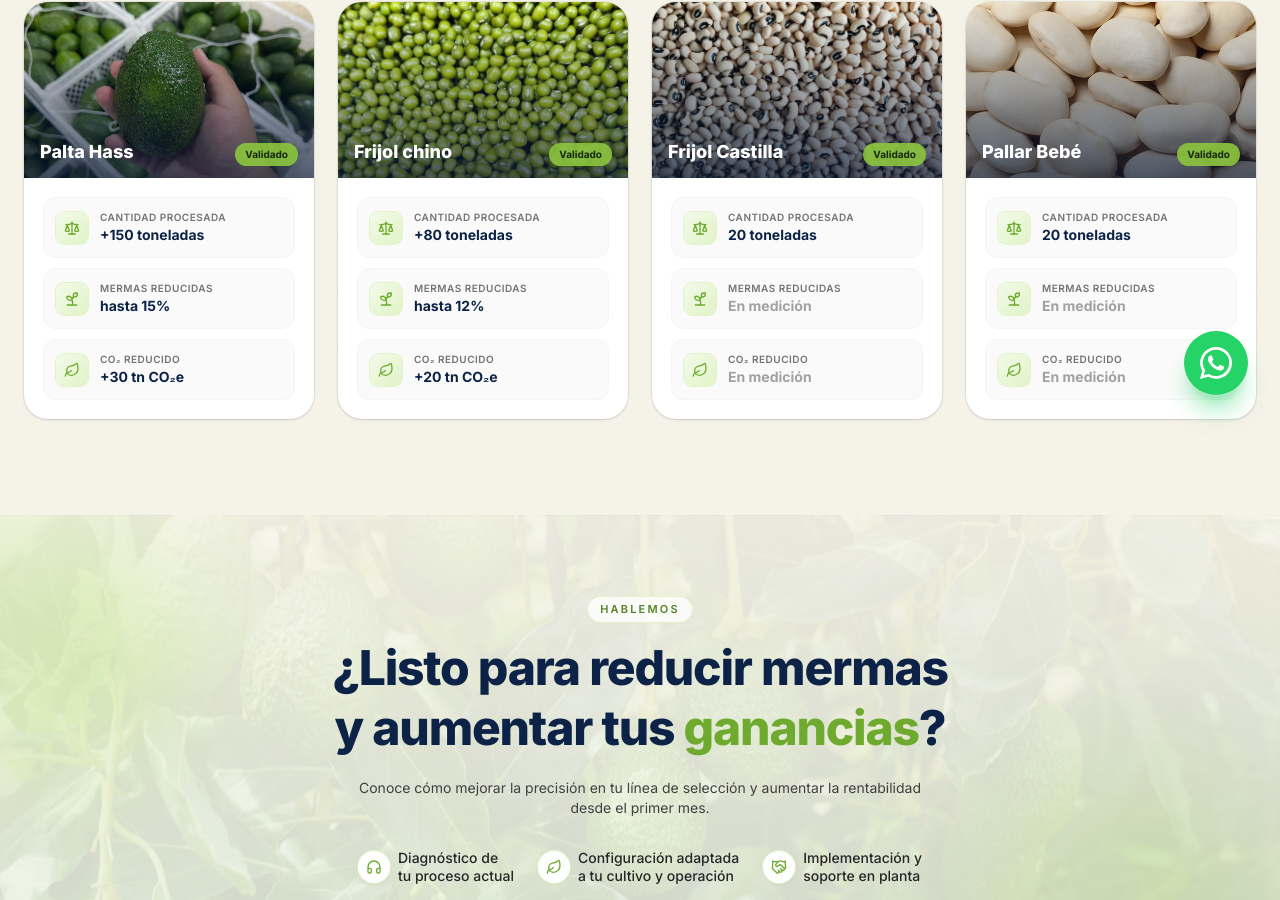
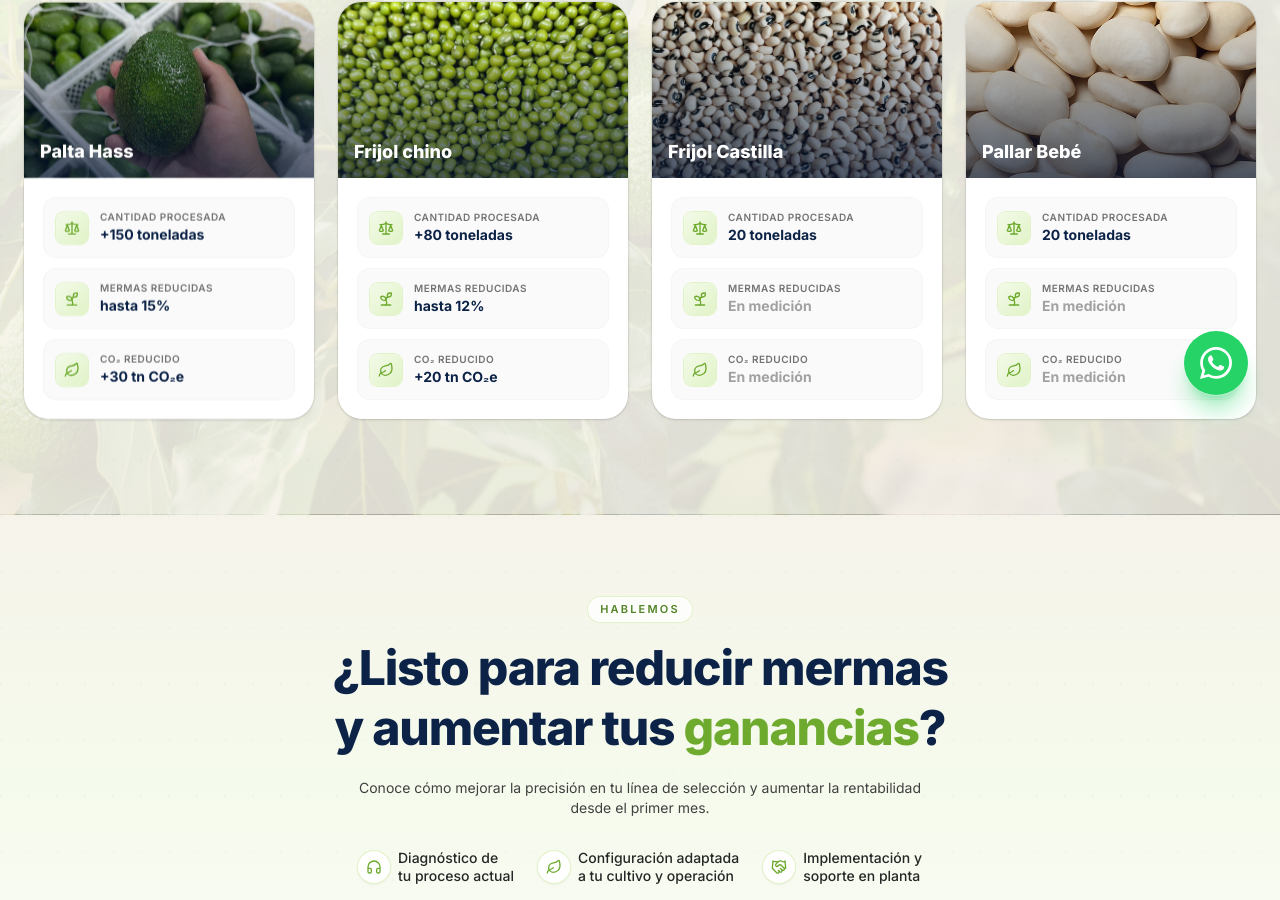
Before and after one commit to Mathifa59/Demo2, a Next.js app: page /productos in a window 1280 px wide. Shown: the part 373-1273 px from the top of the page. Built offline with nearby package versions, Linux system fonts and the light colour scheme.

Commit message:
improve selekta v.6

```diff
--- a/src/components/Benefits.tsx
+++ b/src/components/Benefits.tsx
@@ -33,7 +33,11 @@ export function Benefits() {
   return (
     <section
       id="beneficios"
-      className="relative overflow-hidden bg-cream-100 py-24"
+      className="relative overflow-hidden bg-cover bg-center bg-fixed py-24"
+      style={{
+        backgroundImage:
+          "linear-gradient(rgba(251,250,246,0.92), rgba(245,242,232,0.9)), url('/assets/CULTIVO DE PALTA.jpg')",
+      }}
     >
       <div
         aria-hidden
@@ -59,7 +63,7 @@ export function Benefits() {
         <div className="grid grid-cols-1 gap-5 sm:grid-cols-2 lg:grid-cols-5">
           {items.map(({ icon: Icon, title, desc }, i) => (
             <Reveal key={title} delay={i * 90}>
-              <div className="card-lift group relative flex h-full flex-col items-center overflow-hidden rounded-2xl bg-white p-6 text-center shadow-sm ring-1 ring-black/5">
+              <div className="card-lift group relative flex h-full flex-col items-center overflow-hidden rounded-2xl bg-white/85 p-6 text-center shadow-sm ring-1 ring-black/5 backdrop-blur-sm">
                 <div
                   aria-hidden
                   className="absolute -inset-px bg-gradient-to-br from-brand-100/0 via-brand-100/0 to-brand-200/0 opacity-0 transition-opacity duration-500 group-hover:opacity-100"
--- a/src/components/CTA.tsx
+++ b/src/components/CTA.tsx
@@ -10,20 +10,10 @@ const features = [
 
 export function CTA() {
   return (
-    <section
-      className="relative overflow-hidden bg-cover bg-center"
-      style={{
-        backgroundImage:
-          "linear-gradient(rgba(247,245,234,0.94), rgba(232,241,224,0.88)), url('/assets/CULTIVO DE PALTA.jpg')",
-      }}
-    >
+    <section className="relative overflow-hidden bg-gradient-to-b from-cream-100/90 via-brand-50/85 to-cream-50/95">
       <div
         aria-hidden
-        className="pointer-events-none absolute -left-20 top-0 h-64 w-64 rounded-full bg-brand-200/50 blur-3xl"
-      />
-      <div
-        aria-hidden
-        className="pointer-events-none absolute right-0 bottom-0 h-72 w-72 rounded-full bg-lime-brand/20 blur-3xl"
+        className="pointer-events-none absolute inset-0 opacity-35 [background-image:radial-gradient(circle_at_1px_1px,rgba(62,166,70,0.12)_1px,transparent_0)] [background-size:28px_28px]"
       />
 
       <div className="relative mx-auto max-w-4xl px-6 py-16 text-center sm:py-20">
--- a/src/components/CasosExito.tsx
+++ b/src/components/CasosExito.tsx
@@ -2,11 +2,8 @@ import Image from "next/image";
 import { Scale, Sprout, Leaf } from "lucide-react";
 import { Reveal } from "./Reveal";
 
-type Status = "Validado" | "Validado recientemente";
-
 type Producto = {
   cultivo: string;
-  status: Status;
   img: string;
   metrics: {
     procesado: string;
@@ -18,7 +15,6 @@ type Producto = {
 const productos: Producto[] = [
   {
     cultivo: "Palta Hass",
-    status: "Validado",
     img: "/assets/FOTO PALTA HASS BUENA CALIDAD.jpg",
     metrics: {
       procesado: "+150 toneladas",
@@ -28,7 +24,6 @@ const productos: Producto[] = [
   },
   {
     cultivo: "Frijol chino",
-    status: "Validado",
     img: "/assets/FOTO FRIJOL CHINO 002.jpg",
     metrics: {
       procesado: "+80 toneladas",
@@ -38,7 +33,6 @@ const productos: Producto[] = [
   },
   {
     cultivo: "Frijol Castilla",
-    status: "Validado",
     img: "/assets/FRIJOL CASTILLA 002.jpg",
     metrics: {
       procesado: "20 toneladas",
@@ -48,7 +42,6 @@ const productos: Producto[] = [
   },
   {
     cultivo: "Pallar Bebé",
-    status: "Validado",
     img: "/assets/FOTO PALLAR 002.jpg",
     metrics: {
       procesado: "20 toneladas",
@@ -62,7 +55,11 @@ export function CasosExito() {
   return (
     <section
       id="productos"
-      className="relative overflow-hidden bg-cream-100 py-24"
+      className="relative overflow-hidden bg-cover bg-center bg-fixed py-24"
+      style={{
+        backgroundImage:
+          "linear-gradient(rgba(251,250,246,0.92), rgba(245,242,232,0.9)), url('/assets/CULTIVO DE PALTA.jpg')",
+      }}
     >
       <div
         aria-hidden
@@ -100,19 +97,10 @@ export function CasosExito() {
                     className="object-cover transition-transform duration-700 group-hover:scale-105"
                   />
                   <div className="absolute inset-0 bg-gradient-to-t from-accent-900/70 to-transparent" />
-                  <div className="absolute bottom-3 left-4 right-4 flex items-end justify-between gap-2">
+                  <div className="absolute bottom-3 left-4 right-4">
                     <div className="text-lg font-extrabold text-white">
                       {p.cultivo}
                     </div>
-                    <span
-                      className={`shrink-0 rounded-full px-2.5 py-1 text-[10px] font-bold ${
-                        p.status === "Validado recientemente"
-                          ? "bg-white/95 text-brand-700 ring-1 ring-brand-200"
-                          : "bg-lime-brand/90 text-brand-950"
-                      }`}
-                    >
-                      {p.status}
-                    </span>
                   </div>
                 </div>
 
--- a/src/components/Crops.tsx
+++ b/src/components/Crops.tsx
@@ -31,7 +31,7 @@ export function Crops() {
           "linear-gradient(rgba(10,31,14,0.6), rgba(10,31,14,0.6)), url('/assets/CULTIVO DE PALTA.jpg')",
       }}
     >
-      <div className="mx-auto max-w-7xl px-6">
+      <div className="relative z-10 mx-auto max-w-7xl px-6">
         <Reveal>
           <div className="mb-12 text-center">
             <span className="inline-flex items-center gap-2 rounded-full bg-white/15 px-3 py-1 text-[11px] font-semibold uppercase tracking-[0.2em] text-white ring-1 ring-white/25 backdrop-blur">
@@ -45,7 +45,7 @@ export function Crops() {
         </Reveal>
       </div>
 
-      <div className="marquee-mask relative">
+      <div className="marquee-mask relative z-10">
         <ul className="marquee-track flex gap-6 px-6">
           {loop.map((c, i) => (
             <li
```
